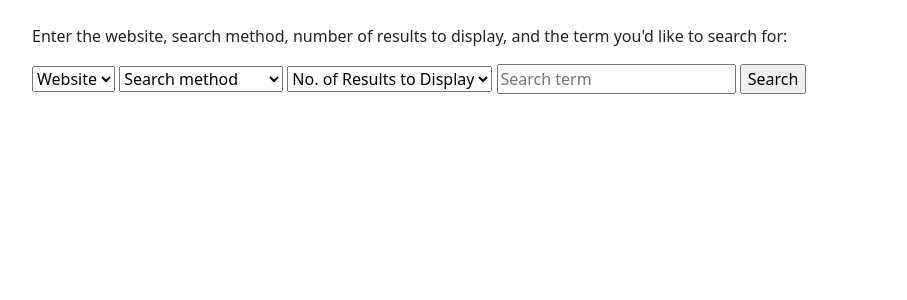
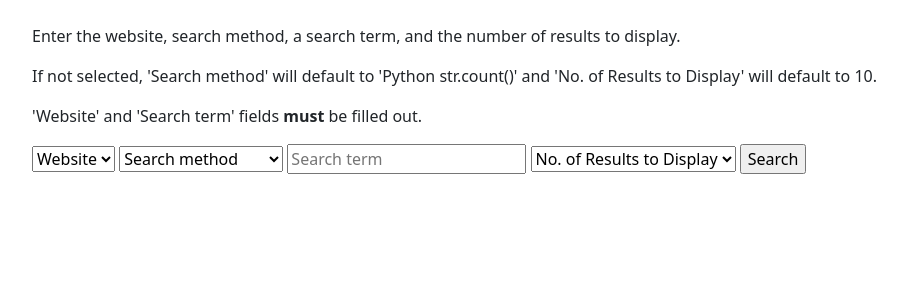
Before and after one commit to ZachFleck42/Website-Search-Engine, a Django app: page /search/ in a window 1280 px wide. Shown: the part 56-356 px from the top of the page, without its empty margins (50-957 px from the left). Run offline with Django 4.2, Linux system fonts and the light colour scheme; data that the repository does not hold is empty; some libraries are stand-ins or nearby versions.

Commit message:
Adds error checking for blank forms. Vastly improves readability of views.py

```diff
--- a/docker-compose.yml
+++ b/docker-compose.yml
@@ -4,7 +4,7 @@ services:
   postgres:
     image: postgres:14.4
     volumes:
-      - ./data:/var/lib/postgresql/data
+      - ./data:/var/lib/postgresql/data/
     environment:
       - POSTGRES_DB=searchEngineDb
       - POSTGRES_USER=postgres
--- a/website/templates/crawl.html
+++ b/website/templates/crawl.html
@@ -9,9 +9,11 @@
         <input autocomplete="off" name="input_url" placeholder="URL" type="text">
         <input type="submit" value="Submit">
     </form>
+    <br>
     {% if crawledURL %}
-        <br>
-        Successfully crawled "{{crawledURL}}". Visited {{webpageVisitCount}} pages in {{crawlTime}} seconds.
+        <p>Successfully crawled "{{crawledURL}}". Visited {{webpageVisitCount}} pages in {{crawlTime}} seconds.</p>
+    {% elif blankForm %}
+        <p>Error: URL field cannot be blank. Please enter a valid URL and try again.</p>
     {% endif %}
 </div>
 {% endblock %}
--- a/website/templates/search.html
+++ b/website/templates/search.html
@@ -6,7 +6,9 @@
     <br>
     <form method="post">
         {% csrf_token %}
-        <p>Enter the website, search method, number of results to display, and the term you'd like to search for:</p>
+        <p>Enter the website, search method, a search term, and the number of results to display.</p>
+        <p>If not selected, 'Search method' will default to 'Python str.count()' and 'No. of Results to Display' will default to 10.</p>
+        <p>'Website' and 'Search term' fields <b>must</b> be filled out.</p>
         <select name="input_website">
             {% if searchWebsite %}
                 <option selected value="{{searchWebsite}}">{{searchWebsite}}</option>
@@ -35,6 +37,8 @@
             {% endfor %}
         </select>
 
+        <input autocomplete="off" name="input_search" placeholder="Search term" type="text">
+
         <select name="input_amount">
             {% if amountOfResults %}
                 <option selected value="{{amountOfResults}}">{{amountOfResults}}</option>
@@ -48,14 +52,20 @@
                 {% endif %}
             {% endfor %}
         </select>
-
-        <input autocomplete="off" name="input_search" placeholder="Search term" type="text">
         <input type="submit" value="Search">
     </form>
+    <br>
 
-    {% if searchWebsite %}
+    {% if noWebsite %}
+        <p>Error: No website input. Please select a website and try again.</p>
+    {% endif %}
+
+    {% if noSearchTerm %}
+        <p>Error: No search term. Please input a search term and try again</p>
+    {% endif %}
+
+    {% if searchTerm %}
         {% if searchResults %}
-            <br>
             <p>Top {{amountOfResults}} results for "{{searchTerm}}" (searched {{totalPages}} pages in {{searchTime}} milliseconds):</p>
             <table class="table table-striped">
                 <thead>
--- a/website/views.py
+++ b/website/views.py
@@ -6,13 +6,17 @@ from src.search_utils import runSearch
 
 def crawl(request):
     renderArguments = {}
+    if request.method == "POST":
+        # Check if the 'website to crawl' field was filled in properly
+        websiteURL = request.POST.get('input_url')
+        if not websiteURL:
+            renderArguments['blankForm'] = 1
+            return render(request, 'crawl.html', renderArguments)
+        renderArguments['crawledURL'] = websiteURL
 
-    if request.method == "POST":
-        websiteURL = request.POST.get('input_url')
+        # If valid input, crawl the provided website for data and store in database
         tableName = getTableName(websiteURL)
         webpageVisitCount, crawlTime = crawlWebsite(websiteURL, tableName)
-
-        renderArguments['crawledURL'] = websiteURL
         renderArguments['webpageVisitCount'] = webpageVisitCount
         renderArguments['crawlTime'] = round(crawlTime, 2)
 
@@ -20,6 +24,7 @@ def crawl(request):
 
 
 def search(request):
+    # Define search methods available to user
     searchMethods = (
         ('Python str.count()','COUNT'),
         ('Boyer-Moore', 'BM'),
@@ -28,20 +33,41 @@ def search(request):
         ('Aho-Corasick','AC'),
     )
 
+    # Initiate renderArguments with necessary variables to display any search page
     renderArguments = {}
     renderArguments['searchMethods'] = list(searchMethods)
     renderArguments['searchableWebsites'] = getSearchableWebsites()
     renderArguments['amountOfResultsOptions'] = (10, 50, 100, 1000)
 
+    # If the user has attempted to make a search...
     if request.method == "POST":
+        # Check if the 'website to search' field was filled in
         renderArguments['searchWebsite'] = request.POST.get('input_website')
+        if not renderArguments['searchWebsite']:
+            renderArguments['noWebsite'] = 1
+            return render(request, 'search.html', renderArguments)
+
+        # Check if the 'search method' field was filled in. Default to str.count() method if not
         renderArguments['searchMethod'] = request.POST.get('input_method')
+        if not renderArguments['searchMethod']:
+            renderArguments['searchMethod'] = "COUNT"
         renderArguments['searchMethodName'] = ([method for method in searchMethods if method[1] == renderArguments['searchMethod']])[0][0]  # Don't even worry about it
+
+        # Check if the 'amount of results to display' field was filled in. Deafult to 10 if not
+        renderArguments['amountOfResults'] = request.POST.get('input_amount')
+        if not renderArguments['amountOfResults']:
+            renderArguments['amountOfResults'] = 10
+
+        # Check if the 'search term' field was filled in properly
         renderArguments['searchTerm'] = request.POST.get('input_search')
-        renderArguments['amountOfResults'] = int(request.POST.get('input_amount'))
+        if renderArguments['searchTerm'] == '':
+            renderArguments['noSearchTerm'] = 1
+            return render(request, 'search.html', renderArguments)
 
+        # If all fields filled in properly, run a search with the provided arguments
         searchResults, searchTime = runSearch(renderArguments['searchWebsite'], renderArguments['searchTerm'], renderArguments['searchMethod'], renderArguments['amountOfResults'])
 
+        # Store the results of the search in arguments to be passed to the results page
         renderArguments['searchResults'] = searchResults
         renderArguments['searchTime'] = round((searchTime * 1000), 2)
         renderArguments['foundPages'] = len(searchResults)
```
